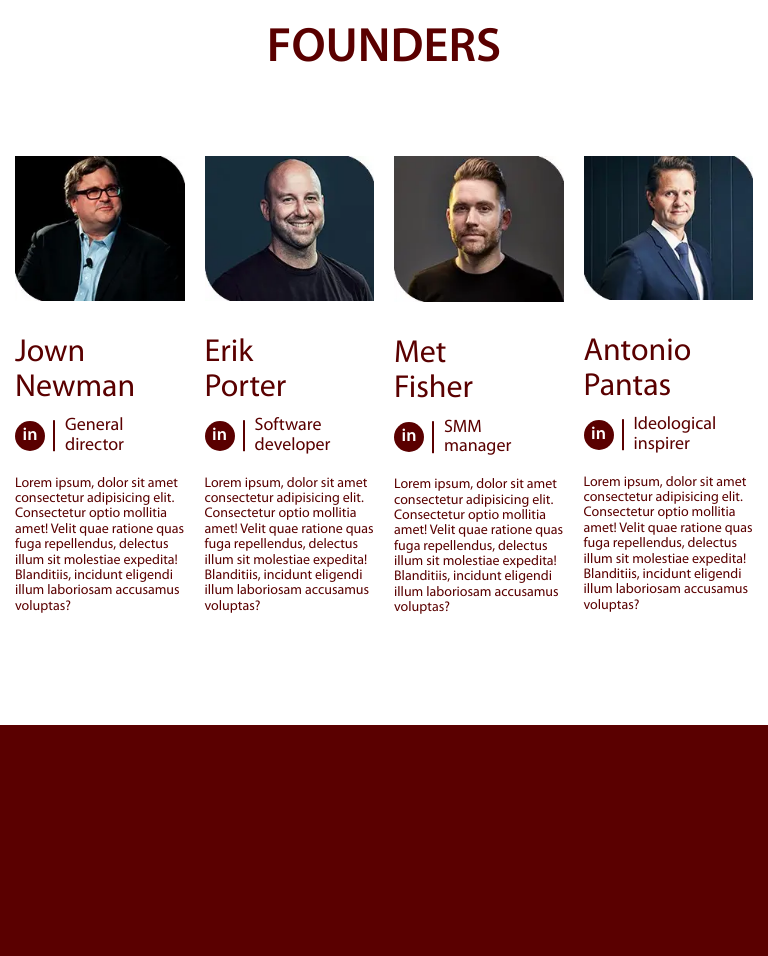
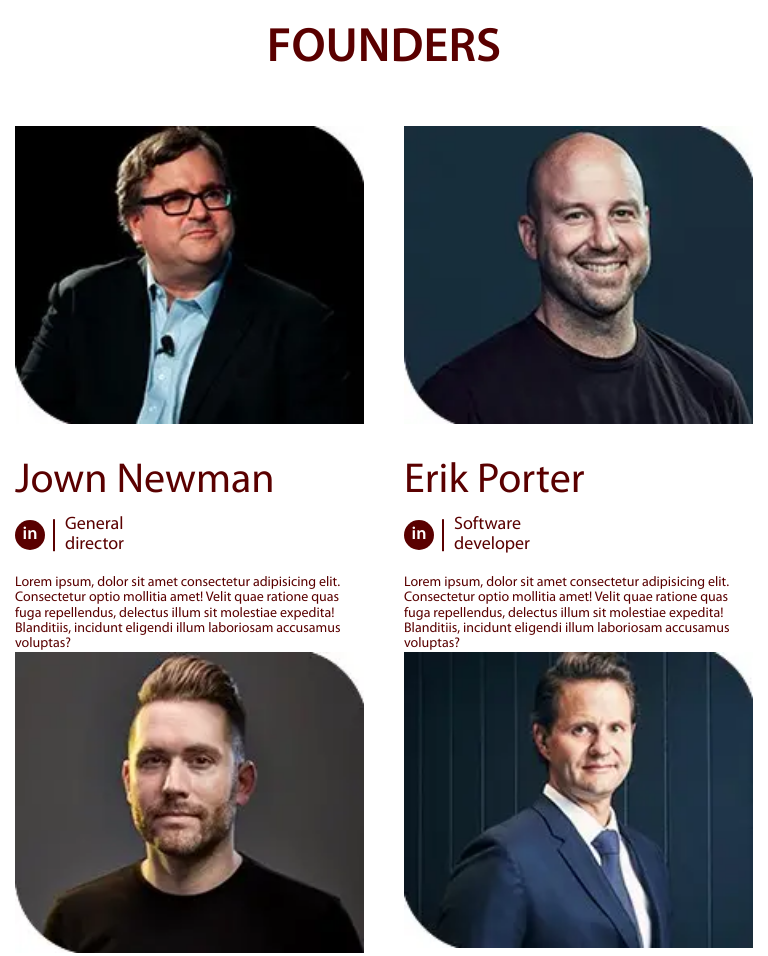
Before and after one commit to Sergii-Tytarenko/Red, a plain HTML site: page RedDuck/index.html in a window 768 px wide. Shown: the part 2471-3427 px from the top of the page. Before the commit the page ends 3196 px from the top, so only its background shows below. Drawn offline with Linux system fonts and the light colour scheme.

Commit message:
update founders

```diff
--- a/RedDuck/css/style.css
+++ b/RedDuck/css/style.css
@@ -600,6 +600,10 @@ body.lock {
   max-width: 1025px;
 }
 
+.founders__title {
+  margin-bottom: 50px;
+}
+
 .founders__body {
   position: relative;
   overflow: hidden;
@@ -660,8 +664,9 @@ body.lock {
 }
 
 .person__name {
+  display: table-caption;
   margin-bottom: 10px;
-  font-size: calc(28px + 14 * ((100vw - 320px) / 1600));
+  font-size: 42px;
   font-weight: 400;
   text-transform: capitalize;
 }
@@ -1452,12 +1457,14 @@ button.swiper-pagination-bullet {
 }
 
 @media (max-width: 1024px) {
-  .founders__list {
-    margin: 0 -10px;
-  }
-
   .founders__column {
-    padding: 0 10px;
+    -webkit-box-flex: 0;
+        -ms-flex: 0 1 50%;
+            flex: 0 1 50%;
+  }
+
+  .person__name {
+    display: block;
   }
 }
 
@@ -1569,6 +1576,10 @@ button.swiper-pagination-bullet {
     padding: 10px;
   }
 
+  .founders__title {
+    margin-bottom: 40px;
+  }
+
   .founders__list {
     position: relative;
     width: 100%;
@@ -1606,4 +1617,11 @@ button.swiper-pagination-bullet {
   }
 }
 
+@media (min-width: 767px) and (max-width: 1024px) {
+  .founders__list {
+    -ms-flex-wrap: wrap;
+        flex-wrap: wrap;
+  }
+}
+
 .webp .about__text { background: url(../img/icons/hands.webp) bottom center no-repeat; }
--- a/RedDuck/index.html
+++ b/RedDuck/index.html
@@ -162,7 +162,7 @@
 										<picture><source srcset="img/founders/photo1.webp" type="image/webp"><img src="img/founders/photo1.jpg" alt="Jown Newman"></picture>
 									</div>
 
-									<h3 class="person__name">Jown<br>Newman</h3>
+									<h3 class="person__name">Jown Newman</h3>
 									<div class="person__inner">
 										<p class="person__page">
 											<a class="person__link" href="#">in</a>
@@ -179,7 +179,7 @@
 										<picture><source srcset="img/founders/photo2.webp" type="image/webp"><img src="img/founders/photo2.jpg" alt="Erik Porter"></picture>
 									</div>
 
-									<h3 class="person__name">Erik<br>Porter</h3>
+									<h3 class="person__name">Erik Porter</h3>
 									<div class="person__inner">
 										<p class="person__page">
 											<a class="person__link" href="#">in</a>
@@ -196,7 +196,7 @@
 										<picture><source srcset="img/founders/photo3.webp" type="image/webp"><img src="img/founders/photo3.jpg" alt="Met Fisher"></picture>
 									</div>
 
-									<h3 class="person__name">Met<br>Fisher</h3>
+									<h3 class="person__name">Met Fisher</h3>
 									<div class="person__inner">
 										<p class="person__page">
 											<a class="person__link" href="#">in</a>
@@ -213,7 +213,7 @@
 										<picture><source srcset="img/founders/photo4.webp" type="image/webp"><img src="img/founders/photo4.jpg" alt="Antonio Pantas"></picture>
 									</div>
 
-									<h3 class="person__name">Antonio<br>Pantas</h3>
+									<h3 class="person__name">Antonio Pantas</h3>
 									<div class="person__inner">
 										<p class="person__page">
 											<a class="person__link" href="#">in</a>
```
Also changed, not shown: RedDuck/css/style.min.css.
